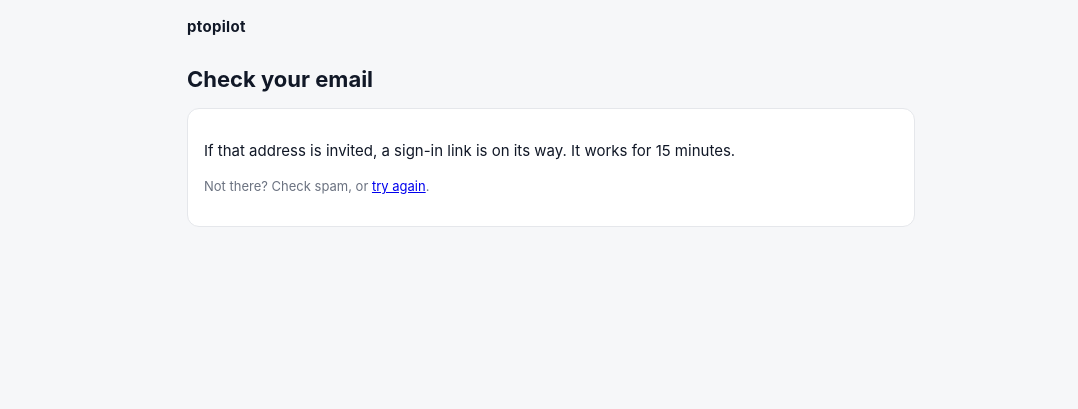
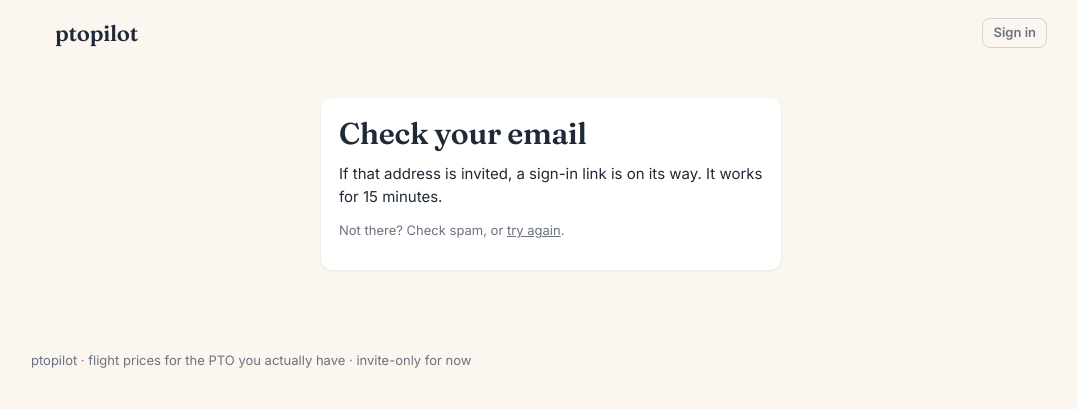
Before and after one commit to nick-dahl/ptopilot, a Python web app: template ptopilot/web/templates/login_sent.html in a window 1280 px wide. Shown: the top 409 px of the page, without its empty margins (89-1167 px from the left). Run offline with Jinja, Linux system fonts and the light colour scheme; the template is opened without the code that fills it, so the values that code supplies are empty.

Commit message:
feat(web): design system stylesheet, base layout and components
Co-Authored-By: Claude Haiku 5.5 <noreply@anthropic.com>

```diff
--- /dev/null
+++ b/ptopilot/web/static/app.css
@@ -0,0 +1,146 @@
+/* ptopilot design system (V2 spec §3). Every page uses these tokens and classes; no page-specific styles. */
+
+:root {
+  color-scheme: light;
+  --bg: #fbf7f0;
+  --surface: #ffffff;
+  --ink: #1f2937;
+  --muted: #6b7280;
+  --line: #f3f4f6;
+  --track: #e5e7eb;
+  --btn: #111827;
+  --danger: #b91c1c;
+  --ok: #15803d;
+  --radius: 12px;
+  --radius-sm: 8px;
+  --shadow: 0 1px 3px rgba(0, 0, 0, .08);
+  --serif: "Fraunces", Georgia, "Times New Roman", serif;
+  --sans: "Inter", system-ui, -apple-system, "Segoe UI", Helvetica, Arial, sans-serif;
+  --gutter: 16px;
+  --dest: #374151;       /* set per destination with style="--dest:…;--dest-tint:…" */
+  --dest-tint: #cdcfd3;
+}
+@media (min-width: 768px) { :root { --gutter: 24px; } }
+
+* { box-sizing: border-box; }
+html { -webkit-text-size-adjust: 100%; }
+body { margin: 0; background: var(--bg); color: var(--ink); font: 15px/1.55 var(--sans); }
+a { color: inherit; }
+img, svg { max-width: 100%; }
+h1, h2, h3 { font-family: var(--serif); font-weight: 600; line-height: 1.2; margin: 0; }
+h1 { font-size: 30px; letter-spacing: -.01em; }
+h2 { font-size: 20px; }
+h3 { font-size: 17px; }
+p { margin: 0 0 12px; }
+.num { font-variant-numeric: tabular-nums; }
+.muted { color: var(--muted); }
+.small { font-size: 13px; }
+.error { color: var(--danger); }
+.ok { color: var(--ok); }
+.eyebrow { font: 600 11px/1.4 var(--sans); letter-spacing: .12em; text-transform: uppercase; }
+
+/* Layout */
+.wrap { max-width: 1040px; margin: 0 auto; padding: 0 var(--gutter); }
+.site-header .wrap { display: flex; align-items: center; justify-content: space-between; gap: 12px; padding-top: 18px; padding-bottom: 18px; }
+.logo { font: 600 22px/1 var(--serif); text-decoration: none; letter-spacing: -.01em; }
+.nav { display: flex; align-items: center; gap: 16px; font-size: 14px; }
+.nav a { color: var(--muted); text-decoration: none; }
+.nav a:hover, .nav a[aria-current="page"] { color: var(--ink); }
+main.wrap { padding-bottom: 56px; }
+.page-head { display: flex; flex-wrap: wrap; align-items: flex-end; justify-content: space-between; gap: 8px 16px; margin: 8px 0 18px; }
+.page-head p { margin: 4px 0 0; }
+.stack > * + * { margin-top: 14px; }
+.site-footer { color: var(--muted); font-size: 13px; padding: 24px 0 40px; }
+
+/* Surfaces */
+.panel { background: var(--surface); border-radius: var(--radius); box-shadow: var(--shadow); padding: 18px; }
+.panel > h2:first-child, .panel > h3:first-child { margin-bottom: 10px; }
+.panel-narrow { max-width: 460px; margin: 32px auto 0; }
+.notice { border-left: 4px solid var(--ok); }
+.notice-error { border-left: 4px solid var(--danger); }
+
+/* Buttons and forms */
+.btn { display: inline-flex; align-items: center; justify-content: center; gap: 6px; padding: 10px 16px; border-radius: var(--radius-sm); border: 1px solid var(--btn); background: var(--btn); color: #fff; font: 600 14px/1.2 var(--sans); text-decoration: none; cursor: pointer; }
+.btn:hover { background: #000; }
+.btn-ghost { background: transparent; color: var(--ink); border-color: #d6d3d1; }
+.btn-ghost:hover { background: var(--surface); }
+.btn-sm { padding: 6px 10px; font-size: 13px; }
+.link-btn { background: none; border: 0; padding: 0; font: inherit; color: var(--muted); text-decoration: underline; cursor: pointer; }
+form.inline { display: inline; }
+.field { display: block; margin: 0 0 12px; }
+.field > span { display: block; font-size: 13px; font-weight: 600; margin-bottom: 4px; }
+.field small { display: block; color: var(--muted); font-size: 12px; margin-top: 3px; }
+input, select { width: 100%; padding: 9px 11px; border: 1px solid #d6d3d1; border-radius: var(--radius-sm); background: #fff; color: var(--ink); font: inherit; }
+input:focus, select:focus { outline: 2px solid var(--dest, #111827); outline-offset: 1px; border-color: transparent; }
+input[type="checkbox"] { width: auto; margin: 0 8px 0 0; }
+.check { display: flex; align-items: center; font-size: 14px; margin: 6px 0; }
+.fields { display: grid; grid-template-columns: repeat(auto-fit, minmax(150px, 1fr)); gap: 0 14px; }
+.row-fields { display: grid; grid-template-columns: 2fr repeat(4, 1fr); gap: 0 10px; align-items: end; }
+@media (max-width: 640px) { .row-fields { grid-template-columns: 1fr 1fr; } .row-fields > :first-child { grid-column: 1 / -1; } }
+.form-actions { display: flex; gap: 10px; align-items: center; margin-top: 18px; }
+
+/* "Where this price sits" bar: the typical band (tint) and today's price (dot) */
+.pbar { position: relative; height: 8px; border-radius: 999px; background: var(--track); margin: 10px 0 8px; }
+.pbar .band { position: absolute; top: 0; height: 8px; border-radius: 999px; background: var(--dest-tint); }
+.pbar .dot { position: absolute; top: -3px; width: 14px; height: 14px; margin-left: -7px; border-radius: 50%; background: var(--dest); border: 2px solid #fff; box-shadow: 0 0 0 1px rgba(0, 0, 0, .06); }
+.vs { font-size: 13px; font-weight: 600; color: var(--muted); }
+.vs-below { color: var(--dest); }
+
+/* PTO bar */
+.pto { display: flex; flex-wrap: wrap; align-items: center; gap: 8px 14px; padding: 14px 18px; }
+.pto-track { flex: 1 1 200px; display: flex; gap: 3px; height: 10px; }
+.pto-track span { border-radius: 999px; }
+.pto-used { background: #9ca3af; }
+.pto-left { background: var(--track); }
+
+/* Destination cards */
+.grid { display: grid; gap: 14px; grid-template-columns: 1fr; }
+@media (min-width: 640px) { .grid { grid-template-columns: 1fr 1fr; } }
+.dest-card { display: block; background: var(--surface); border-radius: var(--radius); box-shadow: var(--shadow); overflow: hidden; text-decoration: none; transition: box-shadow .15s, transform .15s; }
+a.dest-card:hover { box-shadow: 0 6px 18px rgba(0, 0, 0, .1); transform: translateY(-1px); }
+.dest-head { background: var(--dest); background: linear-gradient(135deg, var(--dest), color-mix(in srgb, var(--dest) 70%, #000)); color: #fff; padding: 14px 18px; }
+.dest-head .eyebrow { opacity: .85; }
+.dest-head h2, .dest-head h3 { color: #fff; }
+.dest-body { padding: 14px 18px 16px; }
+.price { font: 700 24px/1.1 var(--sans); font-variant-numeric: tabular-nums; }
+.price-line { display: flex; flex-wrap: wrap; align-items: baseline; gap: 4px 10px; }
+.meta { color: var(--muted); font-size: 13px; }
+.dimmed { opacity: .55; }
+.tag { display: inline-block; padding: 2px 8px; border-radius: 999px; background: var(--line); color: var(--muted); font-size: 12px; font-weight: 600; }
+
+/* Destination page */
+.hero { border-radius: var(--radius); padding: 22px 22px 24px; margin-bottom: 16px; }
+.hero h1 { color: #fff; font-size: 34px; margin-top: 4px; }
+.hero-actions { display: flex; flex-wrap: wrap; gap: 8px; margin-top: 14px; }
+.hero .btn-ghost { color: #fff; border-color: rgba(255, 255, 255, .5); }
+.hero .btn-ghost:hover { background: rgba(255, 255, 255, .12); }
+.trips { width: 100%; border-collapse: collapse; font-size: 14px; }
+.trips th { text-align: left; font: 600 11px/1.4 var(--sans); letter-spacing: .08em; text-transform: uppercase; color: var(--muted); padding: 0 8px 8px; }
+.trips td { padding: 10px 8px; border-top: 1px solid var(--line); vertical-align: middle; }
+.trips td.bar-cell { width: 26%; min-width: 120px; }
+.trips .pbar { margin: 0; }
+@media (max-width: 640px) {
+  .trips thead { display: none; }
+  .trips, .trips tbody, .trips tr, .trips td { display: block; width: 100%; }
+  .trips tr { display: grid; grid-template-columns: 1fr auto; gap: 2px 12px; padding: 12px 0; border-top: 1px solid var(--line); }
+  .trips td { border: 0; padding: 0; }
+  .trips td.bar-cell { grid-column: 1 / -1; width: auto; padding: 6px 0; }
+  .trips td.flights { grid-column: 1 / -1; }
+}
+.trend-panel .trend { display: block; width: 100%; height: auto; margin: 8px 0 4px; }
+.trend-axis { display: flex; justify-content: space-between; color: var(--muted); font-size: 12px; }
+
+/* Landing */
+.landing-hero { display: grid; gap: 28px; align-items: center; padding: 24px 0 36px; }
+@media (min-width: 768px) { .landing-hero { grid-template-columns: 1.1fr 1fr; padding: 48px 0 56px; } }
+.landing-hero h1 { font-size: clamp(32px, 5vw, 46px); line-height: 1.08; }
+.lede { font-size: 17px; color: #4b5563; margin: 14px 0 22px; max-width: 34em; }
+.signin { display: flex; flex-wrap: wrap; gap: 8px; max-width: 440px; }
+.signin input { flex: 1 1 220px; }
+.samples { display: grid; gap: 12px; }
+.sample-label { position: absolute; top: 10px; right: 12px; background: rgba(255, 255, 255, .2); color: #fff; }
+.samples .dest-card { position: relative; }
+.steps { display: grid; gap: 12px; grid-template-columns: 1fr; counter-reset: step; }
+@media (min-width: 768px) { .steps { grid-template-columns: repeat(3, 1fr); } }
+.step { counter-increment: step; }
+.step::before { content: counter(step); display: inline-grid; place-items: center; width: 28px; height: 28px; border-radius: 50%; background: var(--btn); color: #fff; font: 700 13px/1 var(--sans); margin-bottom: 10px; }
--- a/ptopilot/web/templates/base.html
+++ b/ptopilot/web/templates/base.html
@@ -4,52 +4,30 @@
 <meta charset="utf-8">
 <meta name="viewport" content="width=device-width, initial-scale=1">
 <title>{% block title %}ptopilot{% endblock %}</title>
-<style>
-  :root { --bg:#f6f7f9; --card:#fff; --ink:#111827; --muted:#6b7280; --line:#e5e7eb; --accent:#111827; --ok:#15803d; --bad:#b91c1c; --soft:#f3f4f6; }
-  @media (prefers-color-scheme: dark) { :root { --bg:#0f1115; --card:#171a21; --ink:#e5e7eb; --muted:#9ca3af; --line:#2a2f3a; --accent:#e5e7eb; --ok:#4ade80; --bad:#f87171; --soft:#1f2430; } }
-  * { box-sizing:border-box; }
-  body { margin:0; background:var(--bg); color:var(--ink); font:15px/1.5 -apple-system,BlinkMacSystemFont,"Segoe UI",Helvetica,Arial,sans-serif; }
-  header { display:flex; align-items:center; justify-content:space-between; gap:12px; max-width:760px; margin:0 auto; padding:16px; }
-  header a.brand { font-weight:700; color:var(--ink); text-decoration:none; letter-spacing:.02em; }
-  nav { display:flex; gap:14px; align-items:center; font-size:14px; }
-  nav a { color:var(--muted); text-decoration:none; }
-  main { max-width:760px; margin:0 auto; padding:0 16px 48px; }
-  h1 { font-size:22px; margin:8px 0 12px; } h2 { font-size:16px; margin:24px 0 8px; }
-  .card { background:var(--card); border:1px solid var(--line); border-radius:12px; padding:16px; margin:0 0 12px; }
-  .muted { color:var(--muted); } .small { font-size:13px; }
-  .ok { color:var(--ok); } .error { color:var(--bad); }
-  .price { font-size:22px; font-weight:700; }
-  table { width:100%; border-collapse:collapse; font-size:14px; }
-  th, td { text-align:left; padding:8px 6px; border-top:1px solid var(--line); vertical-align:middle; }
-  th { color:var(--muted); font-weight:500; border-top:none; }
-  .scroll { overflow-x:auto; }
-  label { display:block; font-size:13px; color:var(--muted); margin:10px 0 4px; }
-  input, select { width:100%; padding:8px 10px; border:1px solid var(--line); border-radius:8px; background:var(--card); color:var(--ink); font:inherit; }
-  input[type=checkbox] { width:auto; margin-right:6px; }
-  .check { display:flex; align-items:center; color:var(--ink); font-size:14px; }
-  .grid { display:grid; grid-template-columns:repeat(auto-fit, minmax(140px, 1fr)); gap:0 12px; }
-  .row { display:grid; grid-template-columns:2fr 1fr 1fr 1fr 1fr; gap:8px; align-items:end; }
-  @media (max-width:560px) { .row { grid-template-columns:1fr 1fr; } .row > div:first-child { grid-column:1 / -1; } }
-  button, .button { display:inline-block; padding:9px 14px; border-radius:8px; border:1px solid var(--accent); background:var(--accent); color:var(--bg); font:inherit; font-weight:600; cursor:pointer; text-decoration:none; }
-  button.link { background:none; border:none; color:var(--muted); padding:0; font-weight:400; text-decoration:underline; }
-  form.inline { display:inline; }
-  .bar { height:10px; border-radius:999px; background:var(--soft); overflow:hidden; } .bar > span { display:block; height:100%; background:var(--accent); }
-  .pill { display:inline-block; padding:2px 8px; border-radius:999px; background:var(--soft); font-size:12px; }
-</style>
+<meta name="description" content="ptopilot watches flight prices for the trips your PTO can actually take, and emails you when one is genuinely cheap.">
+<link rel="preconnect" href="https://fonts.googleapis.com">
+<link rel="preconnect" href="https://fonts.gstatic.com" crossorigin>
+<link rel="stylesheet" href="https://fonts.googleapis.com/css2?family=Fraunces:opsz,wght@9..144,400;9..144,600&family=Inter:wght@400;600;700&display=swap">
+<link rel="stylesheet" href="/static/app.css">
 </head>
 <body>
-<header>
-  <a class="brand" href="/">ptopilot</a>
-  {% if signed_in %}
-  <nav>
-    <a href="/">Dashboard</a>
-    <a href="/profile">Profile</a>
-    <form class="inline" method="post" action="/logout"><button class="link" type="submit">Sign out</button></form>
-  </nav>
-  {% endif %}
+<header class="site-header">
+  <div class="wrap">
+    <a class="logo" href="/">ptopilot</a>
+    <nav class="nav" aria-label="Main">
+      {% if signed_in %}
+      <a href="/" {% if active == "dashboard" %}aria-current="page"{% endif %}>Dashboard</a>
+      <a href="/profile" {% if active == "profile" %}aria-current="page"{% endif %}>Profile</a>
+      <form class="inline" method="post" action="/logout"><button class="link-btn" type="submit">Sign out</button></form>
+      {% else %}
+      <a class="btn btn-ghost btn-sm" href="/#sign-in">Sign in</a>
+      {% endif %}
+    </nav>
+  </div>
 </header>
-<main>
+<main class="wrap">
 {% block content %}{% endblock %}
 </main>
+<footer class="site-footer wrap">ptopilot · flight prices for the PTO you actually have · invite-only for now</footer>
 </body>
 </html>
--- a/ptopilot/web/templates/login_sent.html
+++ b/ptopilot/web/templates/login_sent.html
@@ -1,9 +1,9 @@
 {% extends "base.html" %}
 {% block title %}Check your email · ptopilot{% endblock %}
 {% block content %}
-<h1>Check your email</h1>
-<div class="card">
-  <p>If that address is invited, a sign-in link is on its way. It works for 15 minutes.</p>
-  <p class="muted small">Not there? Check spam, or <a href="/login">try again</a>.</p>
+<div class="panel panel-narrow">
+  <h1>Check your email</h1>
+  <p style="margin-top:10px;">If that address is invited, a sign-in link is on its way. It works for 15 minutes.</p>
+  <p class="muted small">Not there? Check spam, or <a href="/#sign-in">try again</a>.</p>
 </div>
 {% endblock %}
--- a/pyproject.toml
+++ b/pyproject.toml
@@ -36,7 +36,7 @@ include = ["ptopilot*"]
 [tool.setuptools.package-data]
 "ptopilot.data" = ["*.yaml"]
 "ptopilot.digest" = ["templates/*.j2"]
-"ptopilot.web" = ["templates/*.html"]
+"ptopilot.web" = ["templates/*.html", "static/*.css"]
 
 [tool.pytest.ini_options]
 testpaths = ["tests"]
```
Also changed, not shown: ptopilot/digest/render.py (+10 -1 lines), ptopilot/web/app.py (+13 -3 lines), ptopilot/web/templates/_components.html (added, +65 -0 lines), ptopilot/web/templates/action_confirm.html (+7 -5 lines), ptopilot/web/templates/message.html (+5 -5 lines), tests/web/test_design_system.py (added, +47 -0 lines).
